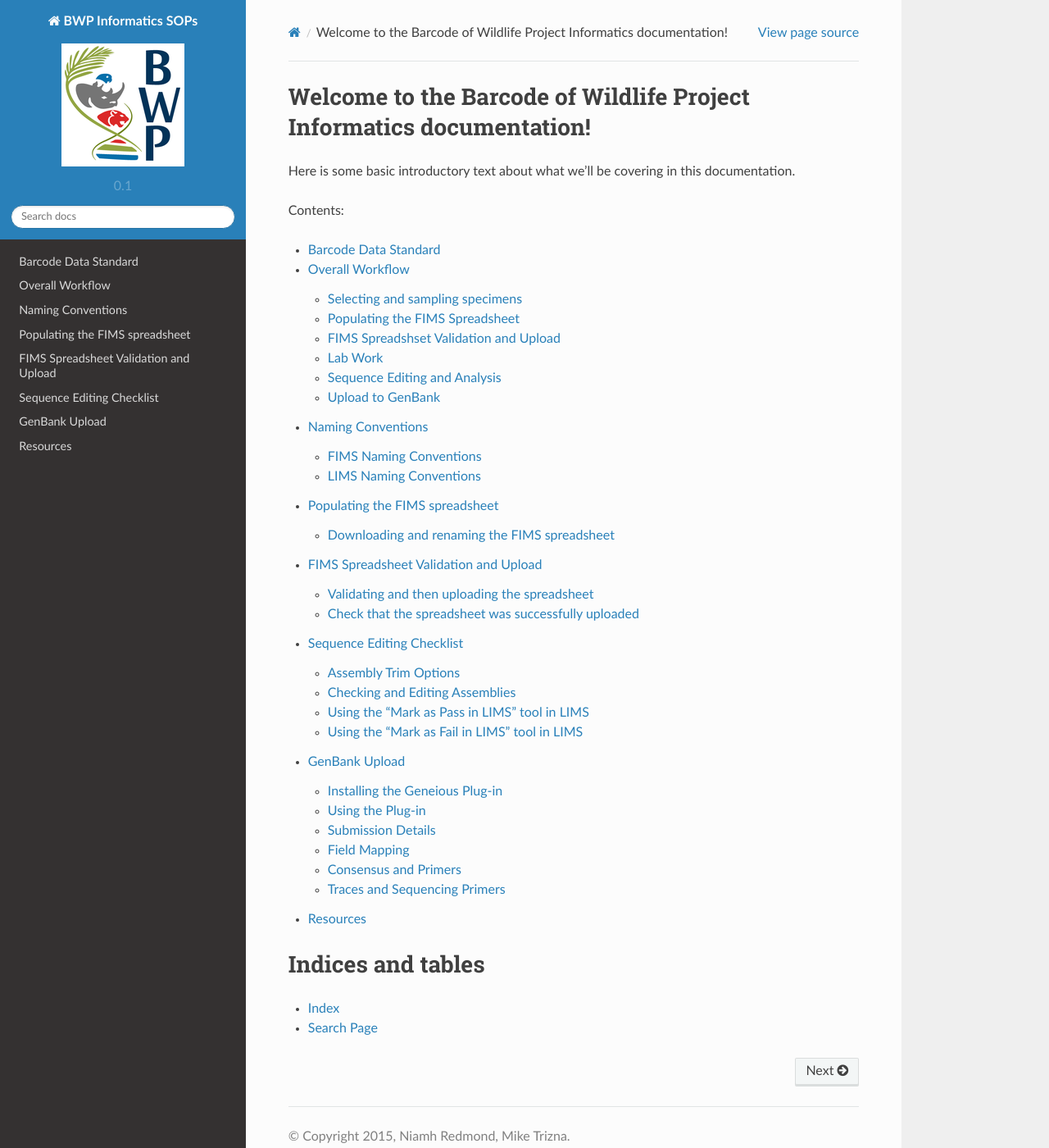
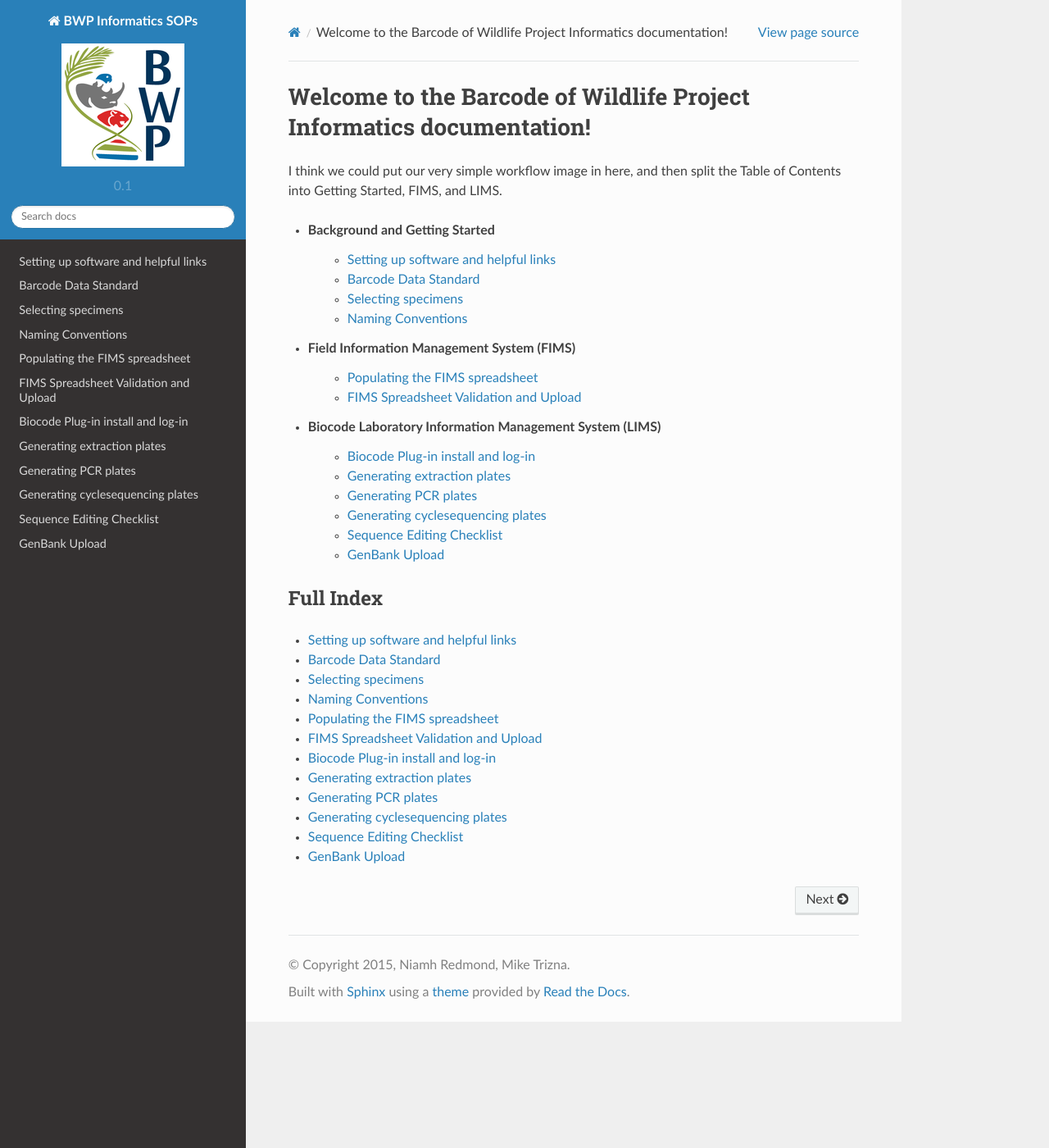
Before and after one commit to SIBarcodeNetwork/BWP-FIMS-and-LIMS, a Sphinx documentation site: the page built from Docs/index.rst, in a window 1280 px wide and 1400 px high. Shown: the whole window at 82% size. Built offline with Sphinx 7.4.7 and the Read the Docs theme 2.0.0, drawn with Linux system fonts in a browser that asks for light colours.

Commit message:
totally overhauled the BPW informatics table of contents

```diff
--- /dev/null
+++ b/Docs/biocode_plugin.rst
@@ -0,0 +1,4 @@
+Biocode Plug-in install and log-in
+==================================
+
+Fill in content here.
--- /dev/null
+++ b/Docs/cyclesequencing_plates.rst
@@ -0,0 +1,4 @@
+Generating cyclesequencing plates
+=================================
+
+Fill in content here.
--- /dev/null
+++ b/Docs/extraction_plates.rst
@@ -0,0 +1,4 @@
+Generating extraction plates
+============================
+
+Fill in content here.
--- a/Docs/index.rst
+++ b/Docs/index.rst
@@ -1,25 +1,40 @@
 Welcome to the Barcode of Wildlife Project Informatics documentation!
 =====================================================================
 
-Here is some basic introductory text about what we'll be covering in this documentation.
+I think we could put our very simple workflow image in here, and then split the Table of Contents into Getting Started, FIMS, and LIMS.
 
-Contents:
+* **Background and Getting Started**
+	* :doc:`setup_software`
+	* :doc:`data_standard`
+	* :doc:`selecting_specimens`
+	* :doc:`conventions`
+* **Field Information Management System (FIMS)**
+	* :doc:`fims_spreadsheet_pop`
+	* :doc:`fims_spreadsheet_val`
+* **Biocode Laboratory Information Management System (LIMS)**
+	* :doc:`biocode_plugin`
+	* :doc:`extraction_plates`
+	* :doc:`pcr_plates`
+	* :doc:`cyclesequencing_plates`
+	* :doc:`sequence_editing`
+	* :doc:`gb_upload`
+
+Full Index
+----------
 
 .. toctree::
-   :maxdepth: 2
+	:maxdepth: 2
+	:titlesonly:
 
-   Barcode Data Standard <data_standard>
-   Overall Workflow <workflow>
-   Naming Conventions <conventions>
-   Populating the FIMS spreadsheet <fims_spreadsheet_pop>
-   FIMS Spreadsheet Validation and Upload <fims_spreadsheet_val>
-   Sequence Editing Checklist <sequence_editing>
-   GenBank Upload <gb_upload>
-   Resources <resources>
-
-
-Indices and tables
-==================
-
-* :ref:`genindex`
-* :ref:`search`
+	setup_software
+	data_standard
+	selecting_specimens
+	conventions
+	fims_spreadsheet_pop
+	fims_spreadsheet_val
+	biocode_plugin
+	extraction_plates
+	pcr_plates
+	cyclesequencing_plates
+	sequence_editing
+	gb_upload
--- /dev/null
+++ b/Docs/pcr_plates.rst
@@ -0,0 +1,4 @@
+Generating PCR plates
+=====================
+
+Fill in content here.
--- /dev/null
+++ b/Docs/selecting_specimens.rst
@@ -0,0 +1,4 @@
+Selecting specimens
+===================
+
+Fill in content here.
--- /dev/null
+++ b/Docs/setup_software.rst
@@ -0,0 +1,4 @@
+Setting up software and helpful links
+=====================================
+
+Fill in content here.
```
